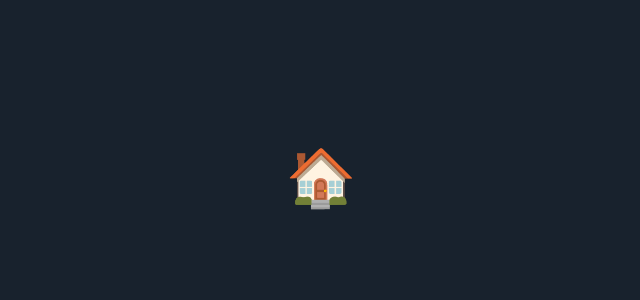
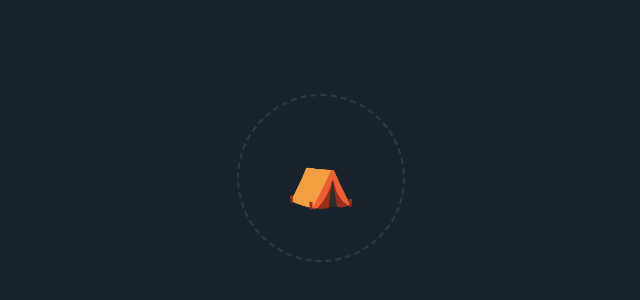
Before and after one commit to npb73/emojicity, a React (Vite) app: page / in a window 1280 px wide. Shown: the part 322-622 px from the top of the page, without its empty margins (319-959 px from the left). Built offline with nearby package versions, Linux system fonts and the light colour scheme.

Commit message:
feat: add-cursor

```diff
--- a/package.json
+++ b/package.json
@@ -10,12 +10,14 @@
     "preview": "vite preview"
   },
   "dependencies": {
+    "lodash": "^4.17.21",
     "react": "^19.1.0",
     "react-dom": "^19.1.0",
     "sass": "^1.89.2"
   },
   "devDependencies": {
     "@eslint/js": "^9.29.0",
+    "@types/lodash": "^4.17.19",
     "@types/react": "^19.1.8",
     "@types/react-dom": "^19.1.6",
     "@vitejs/plugin-react": "^4.5.2",
--- a/src/App.module.scss
+++ b/src/App.module.scss
@@ -38,3 +38,12 @@ html, body {
         }
     }
 }
+
+.main_cursor {
+    position: absolute;
+    width: 21vh;
+    height: 21vh;
+
+    border: dashed 0.3vh rgb(255,255,255,0.1);
+    border-radius: 100%;
+}
--- a/src/App.tsx
+++ b/src/App.tsx
@@ -1,5 +1,6 @@
-import React, { useRef, useState } from "react";
+import React, { useEffect, useRef, useState } from "react";
 import styles from "./App.module.scss"
+import { throttle } from 'lodash';
 
 type materialName = 'wood' | 'stone' | 'iron' | 'detail' | 'electicity' | 'science';
 
@@ -14,6 +15,7 @@ interface house {
   profit: number,
   price: Price,
   coords: Coords,
+  triggered: boolean,
 }
 
 interface HousesRendererProps {
@@ -32,7 +34,13 @@ function HousesRenderer({ items, position }: HousesRendererProps) {
     >
       {/* Рендерим дома */}
       {items.map((house) => (
-        <div key={house.id} className={styles.house_container}>
+        <div
+          key={house.id}
+          className={styles.house_container}
+          style={{
+            transform: `translate(${house.coords.x}px, ${house.coords.y}px)`,
+          }}
+        >
           <div className={styles.house_emoji}>{house.emoji}</div>
         </div>
       ))}
@@ -41,16 +49,58 @@ function HousesRenderer({ items, position }: HousesRendererProps) {
 }
 
 function App() {
-  const houses: house[] = [
+  // Состояние для домов (чтобы можно было менять triggered)
+  const [houses, setHouses] = useState<house[]>([
     {
-      id: '1',
-      emoji: '🏠',
+      id: 'tent',
+      emoji: '⛺️',
       unlockPrice: 100,
       profit: 10,
       price: [{wood: 10, stone: 10}],
       coords: {x: 0, y: 0},
+      triggered: false,
     },
-  ];
+  ]);
+
+  // Счёт
+  const [score, setScore] = useState(0);
+
+  // Радиус поиска (можно менять)
+  const radius = window.innerHeight * 0.1;
+
+  // Вся логика поиска и начисления баллов
+  const handleHousesInCircle = (houses: house[], position: { x: number; y: number }, radius: number) => {
+    const housesInCircle = houses.filter(h => {
+      const dx = h.coords.x - position.x;
+      const dy = h.coords.y - position.y;
+      return Math.sqrt(dx * dx + dy * dy) <= radius;
+    });
+
+    setHouses(prev =>
+      prev.map(h => {
+        if (housesInCircle.includes(h) && !h.triggered) {
+          setScore(s => s + 1);
+          return { ...h, triggered: true };
+        }
+        if (!housesInCircle.includes(h) && h.triggered) {
+          // Если дом вне круга и был triggered — сбрасываем
+          return { ...h, triggered: false };
+        }
+        return h;
+      })
+    );
+
+    console.log(housesInCircle);
+  };
+
+  // Троттлим всю функцию
+  const throttledHandleHousesInCircle = useRef(
+    throttle(handleHousesInCircle, 100)
+  ).current;
+
+  useEffect(() => {
+    console.log(score);
+  }, [score]);
 
   // Состояние для позиции всей сцены
   const [position, setPosition] = useState<{ x: number; y: number }>({ x: 0, y: 0 });
@@ -68,12 +118,16 @@ function App() {
   const handleTouchMove = (e: React.TouchEvent<HTMLDivElement>) => {
     if (!startRef.current) return;
     const touch = e.touches[0];
-    const dx = (touch.clientX - startRef.current.x) * 0.3;
-    const dy = (touch.clientY - startRef.current.y) * 0.3;
-    setPosition({
+    const dx = touch.clientX - startRef.current.x;
+    const dy = touch.clientY - startRef.current.y;
+    const newPosition = {
       x: lastPosRef.current.x + dx,
       y: lastPosRef.current.y + dy,
-    });
+    };
+    setPosition(newPosition);
+
+    // Вся логика теперь троттлится
+    throttledHandleHousesInCircle(houses, newPosition, radius);
   };
 
   // Обработчик окончания тача
@@ -90,6 +144,7 @@ function App() {
       onTouchEnd={handleTouchEnd}
     >
       <HousesRenderer items={houses} position={position} />
+      <div className={styles.main_cursor}></div>
     </div>
   );
 }
```
Also changed, not shown: 1 other file (tests, documents, lock files or other folders).
